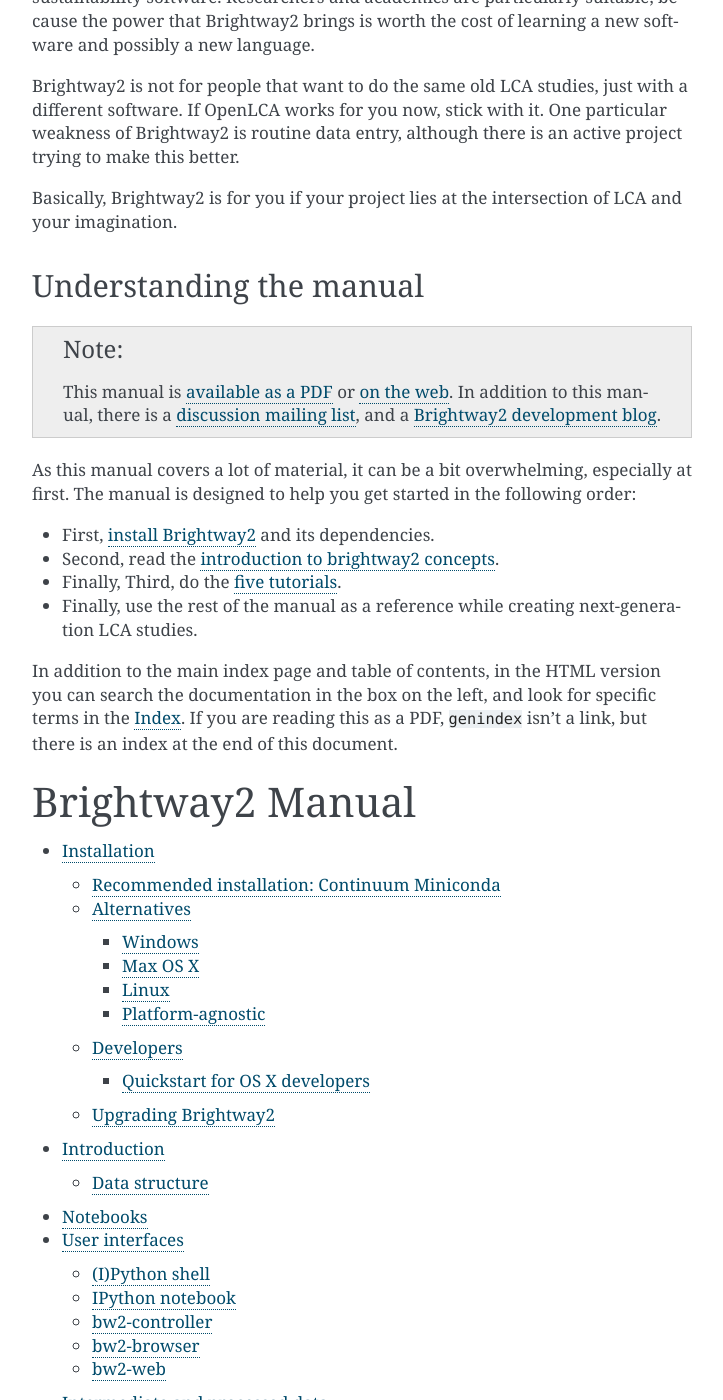
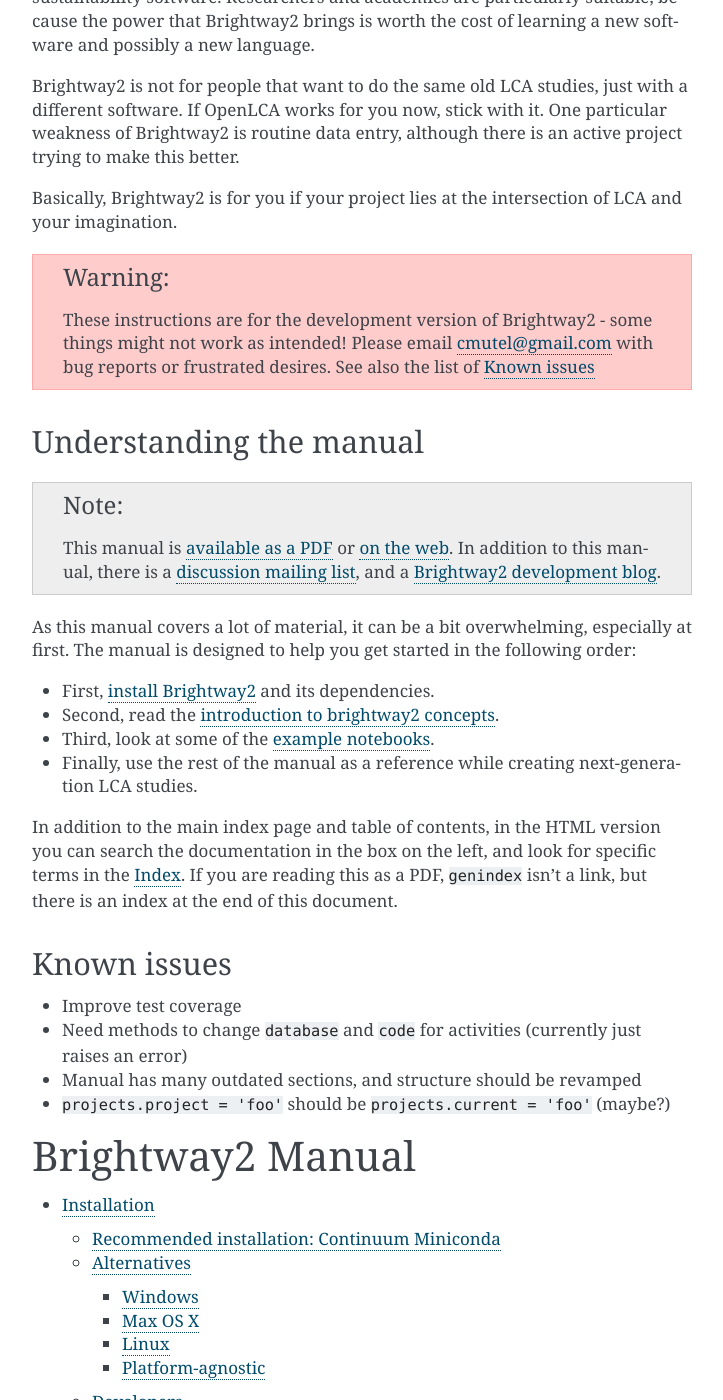
Before and after one commit to brightway-lca/brightway2, a Sphinx documentation site: the page built from docs/index.rst, in a window 1280 px wide and 1400 px high, scrolled down 679 px. Shown: the whole window, without its empty margins (388-1111 px from the left). Built offline with Sphinx 7.4.7, drawn with Linux system fonts in a browser that asks for light colours.

Commit message:
Revise notebooks

```diff
--- a/docs/index.rst
+++ b/docs/index.rst
@@ -15,6 +15,8 @@
 
 Basically, Brightway2 is for you if your project lies at the intersection of LCA and your imagination.
 
+.. warning:: These instructions are for the development version of Brightway2 - some things might not work as intended! Please email cmutel@gmail.com with bug reports or frustrated desires. See also the list of :ref:`knownissues`
+
 Understanding the manual
 ------------------------
 
@@ -24,10 +26,20 @@
 
 * First, :ref:`install Brightway2 <installation>` and its dependencies.
 * Second, read the :ref:`introduction to brightway2 concepts <intro>`.
-* Finally, Third, do the :ref:`five tutorials <five-tutorials>`.
+* Third, look at some of the :ref:`example notebooks <example-notebooks>`.
 * Finally, use the rest of the manual as a reference while creating next-generation LCA studies.
 
 In addition to the main index page and table of contents, in the HTML version you can search the documentation in the box on the left, and look for specific terms in the :ref:`genindex`. If you are reading this as a PDF, ``genindex`` isn't a link, but there is an index at the end of this document.
+
+.. _knownissues:
+
+Known issues
+------------
+
+* Improve test coverage
+* Need methods to change ``database`` and ``code`` for activities (currently just raises an error)
+* Manual has many outdated sections, and structure should be revamped
+* ``projects.project = 'foo'`` should be ``projects.current = 'foo'`` (maybe?)
 
 Brightway2 Manual
 =================
--- a/docs/installation.rst
+++ b/docs/installation.rst
@@ -8,8 +8,6 @@
 .. note:: Brightway2 supports python 2 and 3, but the recommended version is python 3.4.
 
 .. note:: Please subscribe to the `brightway2 updates mailing list <https://tinyletter.com/brightway2-updates>`__ to be informed of new releases.
-
-.. warning:: These instructions are for the development version of Brightway2 - some things might not work as intended! Please email cmutel@gmail.com with bug reports or frustrated desires.
 
 .. _anaconda:
 
--- a/docs/notebooks.rst
+++ b/docs/notebooks.rst
@@ -1,4 +1,4 @@
-.. _five-tutorials:
+.. _example-notebooks:
 
 Notebooks
 =========
@@ -9,6 +9,9 @@
 
 * `Activities and Exchanges <http://nbviewer.ipython.org/urls/bitbucket.org/cmutel/brightway2/raw/2.0/notebooks/Activities%20and%20exchanges.ipynb>`__
 * `Projects <http://nbviewer.ipython.org/urls/bitbucket.org/cmutel/brightway2/raw/2.0/notebooks/Projects.ipynb>`__
+* `Importing Ecoinvent <http://nbviewer.ipython.org/urls/bitbucket.org/cmutel/brightway2/raw/2.0/notebooks/IO%20-%20importing%20Ecoinvent.ipynb>`__
+* `Importing a student project from SimaPro <http://nbviewer.ipython.org/urls/bitbucket.org/cmutel/brightway2/raw/2.0/notebooks/IO%20-%20student%20project%20SimaPro%20export.ipynb>`__
+
 
 Notebooks to be updated:
 
```
Also changed, not shown: 1 other file.
